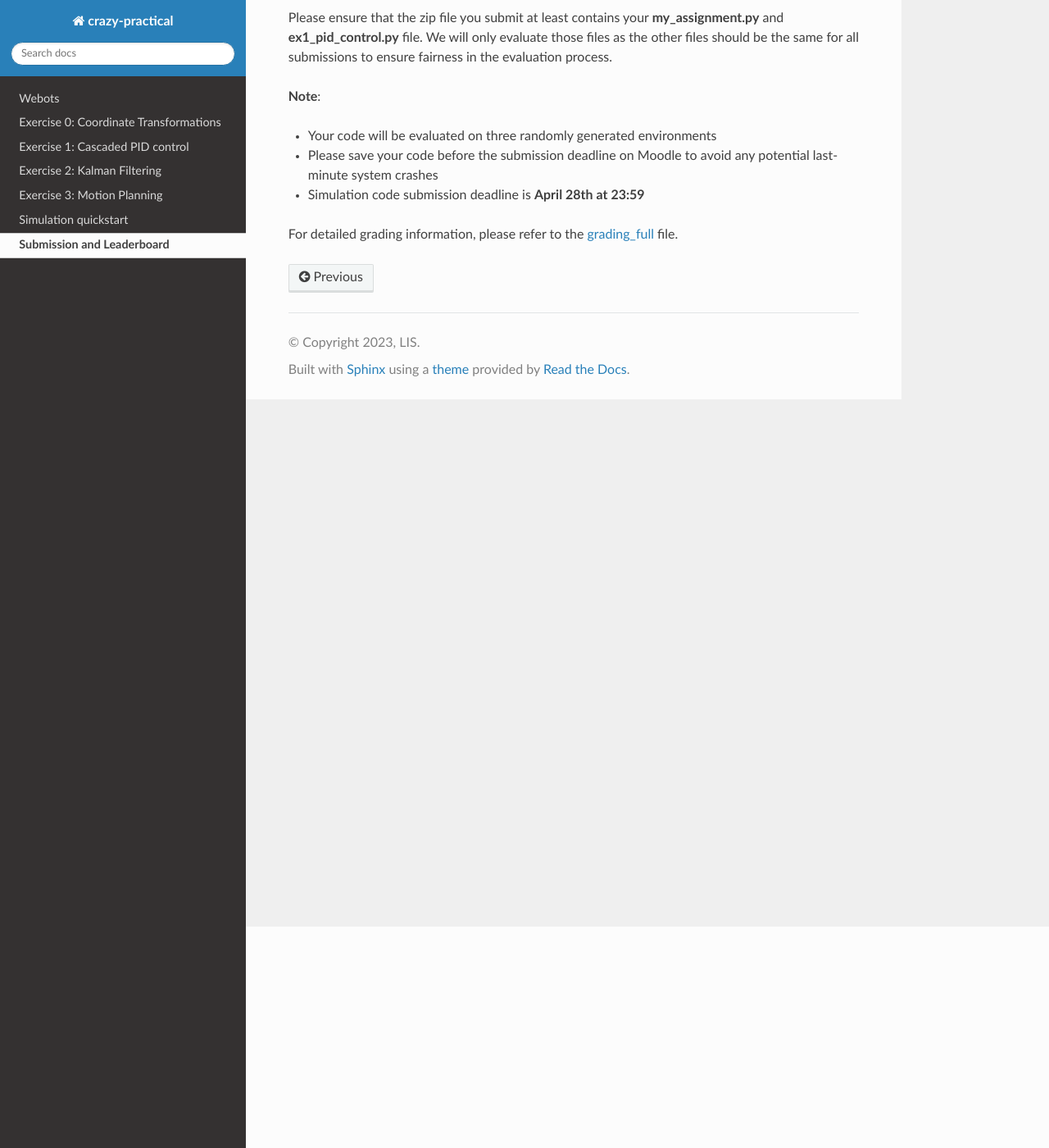
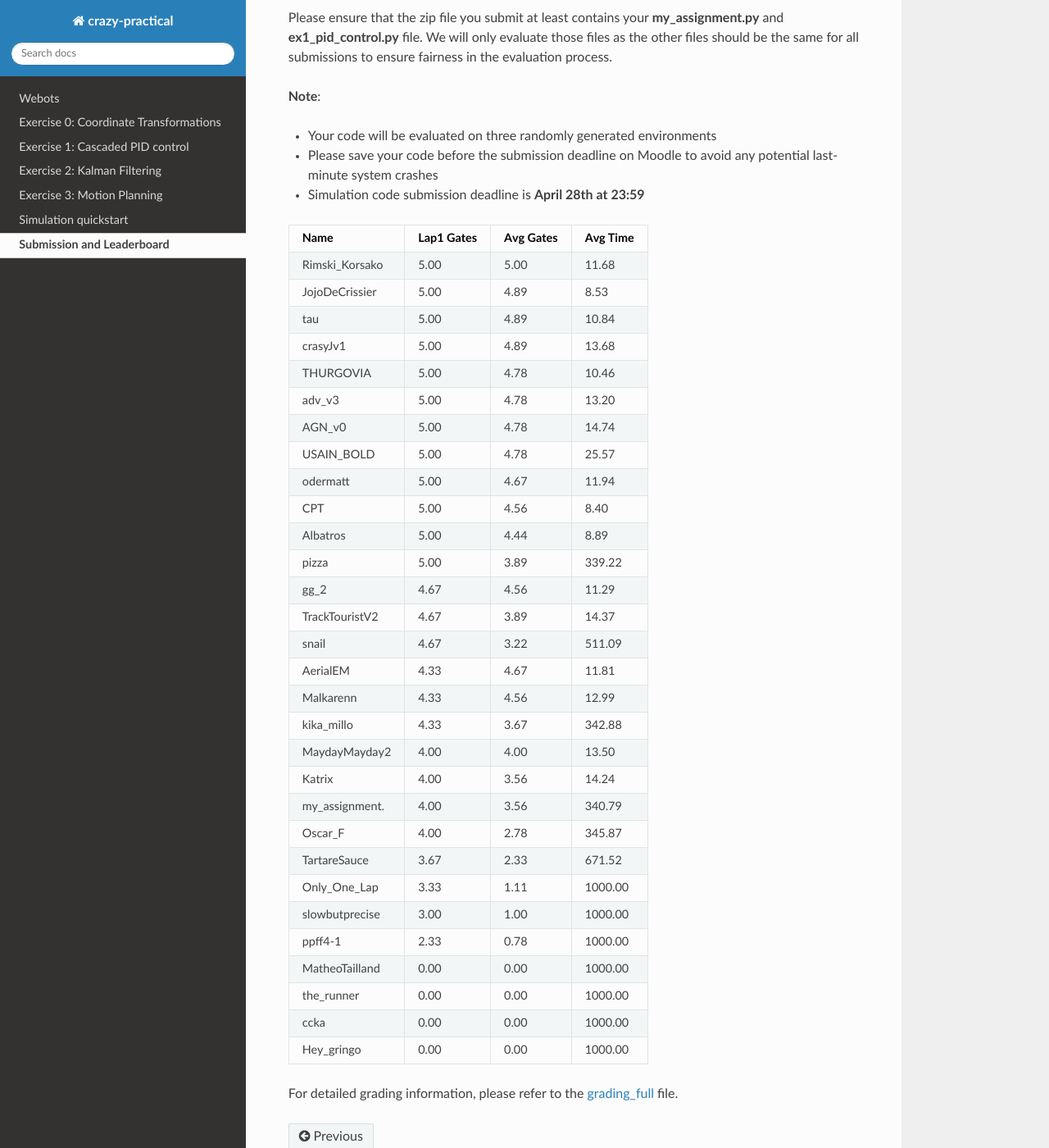
Before and after one commit to lis-epfl/micro-502, a Sphinx documentation site: the page built from docs/assignment/leaderboard.rst, in a window 1280 px wide and 1400 px high, scrolled down 270 px. Shown: the whole window at 82% size. Built offline with Sphinx 7.4.7 and the Read the Docs theme 3.1.0, drawn with Linux system fonts in a browser that asks for light colours; pages that are not in the unit, such as notebooks, are missing from menus; some of the changed lines change nothing that is shown.

Commit message:
Fix leaderboard

```diff
--- a/docs/assignment/leaderboard.rst
+++ b/docs/assignment/leaderboard.rst
@@ -15,8 +15,7 @@ Please ensure that the zip file you submit at least contains your **my_assignmen
 
 
 ============== ========== ========= =========
-Name           Avg Gates  Avg Gates  Avg Time
-              (1st lap)  (all laps)
+Name           Lap1 Gates Avg Gates  Avg Time
 ============== ========== ========= =========
 Rimski_Korsako      5.00      5.00     11.68
 JojoDeCrissier      5.00      4.89      8.53
```
